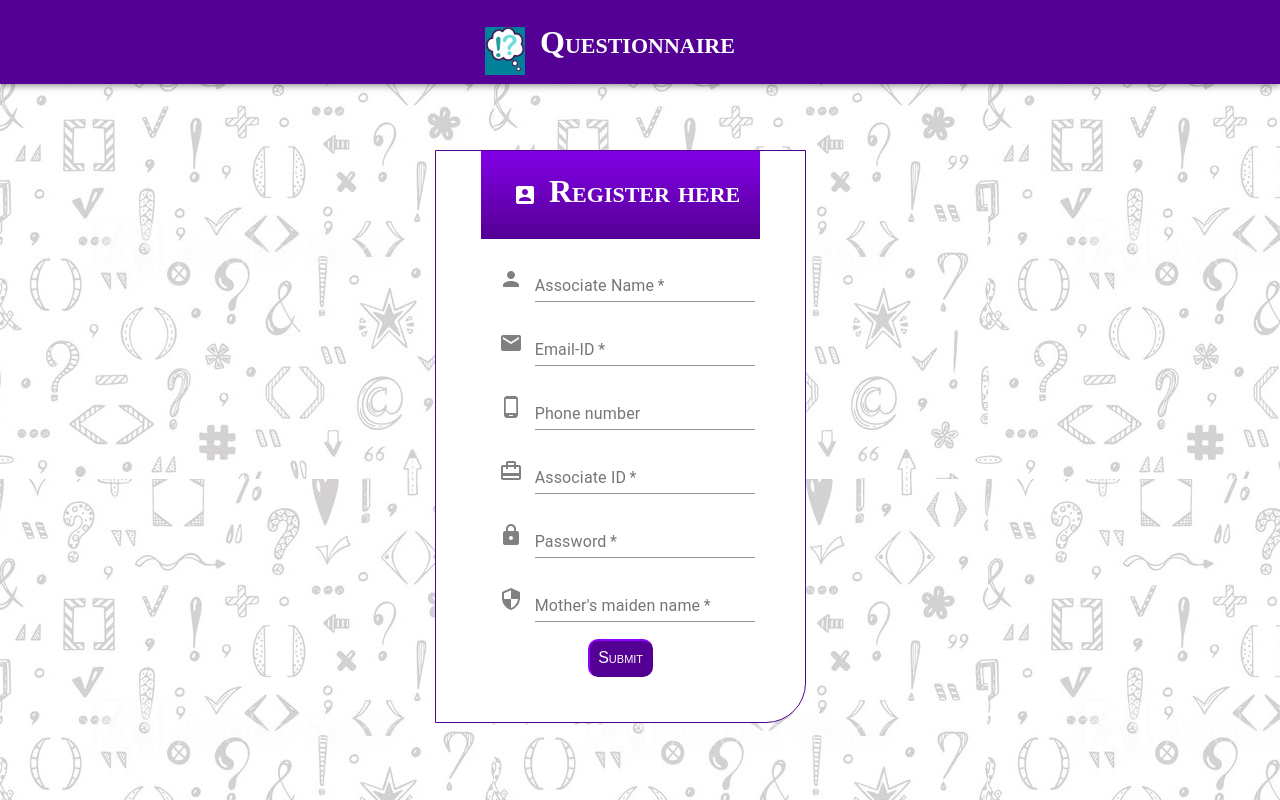
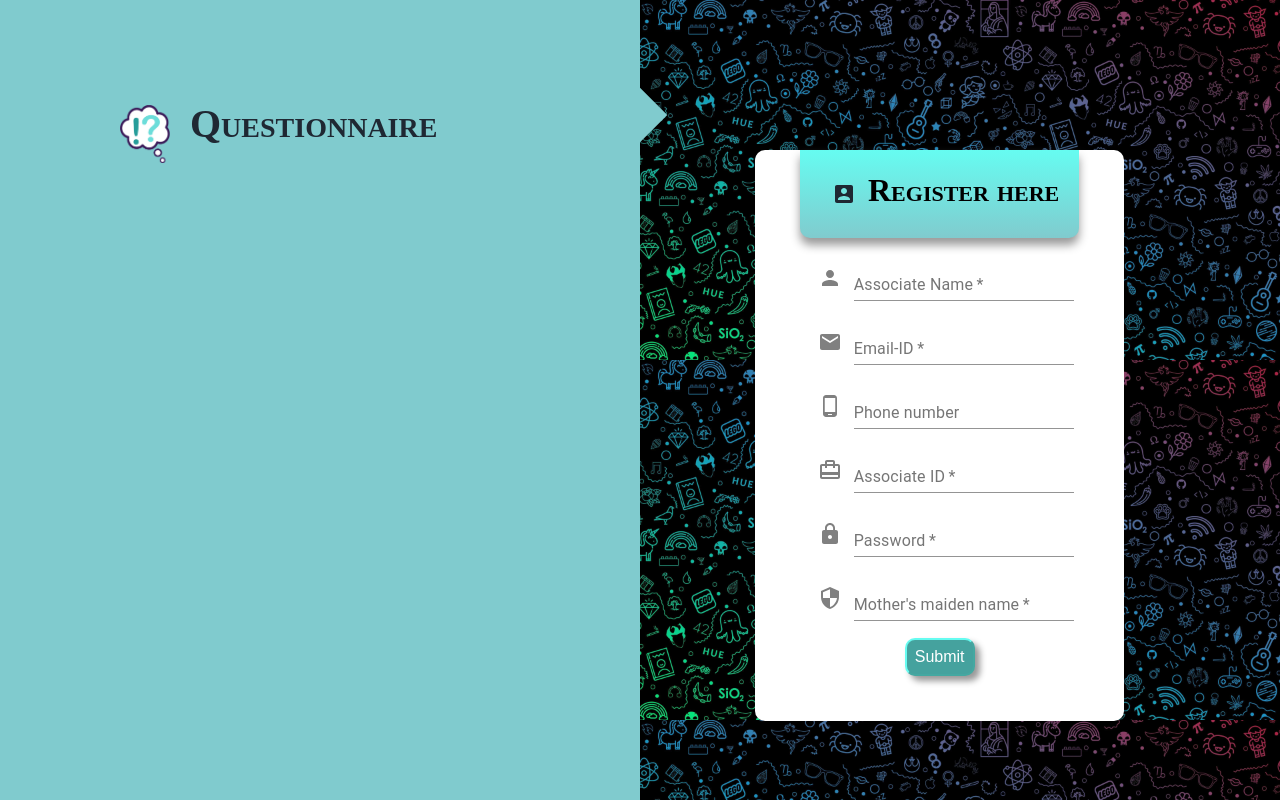
Before and after one commit to abhinaba-dutta-gupta/order_of_merlin, a React (Create React App) app: page /signup in a window 1280 px wide. Built offline with nearby package versions, Linux system fonts and the light colour scheme.

Commit message:
CSS changes

```diff
--- a/src/components/appbarLogin/appbarLogin.js
+++ b/src/components/appbarLogin/appbarLogin.js
@@ -8,7 +8,7 @@ class AppbarLogin extends Component {
     render() {
         return (
             <div>
-                <AppBar className='head' position="static" style={{ background: '#540094', padding: '10px', position: 'relative' }}>
+                <AppBar className='head' position="static" style={{ background: '#80cbce', padding: '10px', position: 'relative' }}>
                     <Toolbar style={{ display: 'flex', flexDirection: 'row-reverse' }}>
                         <img
                             className='logo-appbar-login'
--- a/src/modules/forgotpass/forgotpass.js
+++ b/src/modules/forgotpass/forgotpass.js
@@ -1,13 +1,14 @@
 import React, { Component } from 'react';
 import TextField from '@material-ui/core/TextField';
 import '../forgotpass/styles.css';
-import background from '../../images/background.jpg';
+import background from '../../images/background.webp';
 import { IconButton } from '@material-ui/core';
 import Modal from '../../components/modal/modal';
 import { Mail, LockOpen, Security, Lock } from '@material-ui/icons';
 import { withRouter } from 'react-router-dom';
-import Appbar from '../../components/appbar/appbar';
+// import Appbar from '../../components/appbar/appbar';
 import { forgetPassword } from '../../api/auth';
+import logo from '../../images/logo.png';
 
 
 class ForgotPassword extends Component {
@@ -132,10 +133,20 @@ class ForgotPassword extends Component {
     render() {
 
         return (
-            <div className='container' style={{ backgroundImage: `url(${background})` }}>
-                <Appbar></Appbar>
-                <div className='paper-forgot-pass'>
-                    <div className="card-head"><h1 className='card-title'><IconButton><LockOpen style={{ color: 'white' }} /></IconButton>Forgot Password</h1></div>
+            <div className="main-container">
+            <div style={{ background: '#80cbce' }}>
+                    <img
+                        className='logo-forgotpass'
+                        src={logo}
+                        alt="Logo"
+                    />
+                    <h1 className="brand-forgotpass">Questionnaire</h1>
+                </div>
+                <div className='container' style={{ backgroundImage: `url(${background})`, backgroundSize: 'contain' }}>
+                    {/*<Appbar></Appbar>*/}
+                    <div id="arrow"></div>
+                    <div className='paper-forgotpass'>
+                        <div className="card-head-forgotpass"><h1 className='card-title-forgotpass'><IconButton><LockOpen style={{ color: '#1f2833' }} /></IconButton>Forgot Password</h1></div>
                         <br></br>
                         <br></br>
                         <form onSubmit={this.contactSubmit.bind(this)}>
@@ -148,7 +159,7 @@ class ForgotPassword extends Component {
                                 <TextField required='required' type='text' size='medium' label="Mother's maiden name" variant="standard" onChange={this.handleChange.bind(this, "personalQuestion")} />
                             </p>
                             <span style={{ color: "red" }}>{this.state.errors["personalQuestion"]}</span>
-                        <p><button type='submit'>Submit</button></p>
+                            <p><button className='submit-btn-forgotpass' type='submit'>Submit</button></p>
                         </form>
                     </div>
 
@@ -174,6 +185,7 @@ class ForgotPassword extends Component {
                         </form>
                     </Modal>
                 </div>
+            </div>
         );
     }
 }
--- a/src/modules/forgotpass/styles.css
+++ b/src/modules/forgotpass/styles.css
@@ -5,21 +5,35 @@
     position: relative;
 }
 
-.paper-forgot-pass{
+.paper-forgotpass{
     top: calc(50% - 200px);
-    left: calc(50% - 230px);
+    left: calc(75% - 230px);
     position: fixed;
     padding: 0 40px 40px;
     background-color: white;
-    border: 1px solid #540094;
-    border-bottom-right-radius: 40px;
+    border-radius: 10px;
 }
 
 h1,h2,h3{
     margin: auto;
-    font-family: Arial, Helvetica, sans-serif;
-    font-variant: normal;
+    font-family: cursive;
+    font-variant: small-caps;
     cursor: pointer;
+}
+
+.logo-forgotpass {
+    left: calc(25% - 200px);
+    top: calc(25% - 95px);
+    width: 50px;
+    position: absolute;
+}
+
+.brand-forgotpass {
+    left: calc(25% - 130px);
+    top: calc(25% - 100px);
+    position: absolute;
+    color: #1f2833;
+    font-size: 40px;
 }
 
 
@@ -30,29 +44,33 @@ h1,h2,h3{
     padding: 20px 0 20px;
 }
 
-.card-title {
-    color: white;
+.card-title-forgotpass {
+    color: #1f2833;
 }
 
-.card-head {
-    background-color: #540094;
+.card-head-forgotpass {
+    background-color: #80cbce;
     display: inline-block;
     justify-content: center;
     align-items: center;
     padding: 20px;
-    background-image:linear-gradient(#8200E6,transparent);
+    background-image:linear-gradient(#66fcf1,transparent);
+    box-shadow: 0px 7px 10px 0 #999999;
+    border-bottom-right-radius: 10px;
+    border-bottom-left-radius: 10px;
 }
 
-button {
-    background-color: #540094;
+.submit-btn-forgotpass {
+    background-color: #45a29e;
     color: white;
     padding: 8px;
     border-radius: 10px;
-    border-color: #8200E6;
+    border-color: #66fcf1;
     font-variant: normal;
     font-size: 16px;
+    box-shadow: 5px 5px 6px 0 #999999;
 }
 
-button:hover {
-    background-color: #8200E6;
+.submit-btn-forgotpass:hover {
+    background-color: #66fcf1;
 }
--- a/src/modules/login/login.js
+++ b/src/modules/login/login.js
@@ -7,6 +7,7 @@ import { Email, Lock } from '@material-ui/icons';
 import { withRouter } from 'react-router-dom';
 // import Appbar from '../../components/appbar/appbar';
 import { login } from '../../api/auth';
+import logo from '../../images/logo.png';
 
 
 class Signin extends Component {
@@ -87,12 +88,19 @@ class Signin extends Component {
     render() {
         return (
             <div className="main-container">
-                <div style={{background: '#540094'}}>
+                <div style={{ background: '#80cbce' }}>
+                    <img
+                        className='logo-login'
+                        src={logo}
+                        alt="Logo"
+                    />
+                    <h1 className="brand-login">Questionnaire</h1>
                 </div>
                 <div className='container' style={{ backgroundImage: `url(${background})`, backgroundSize: 'contain' }}>
                     {/*<Appbar></Appbar>*/}
+                    <div id="arrow"></div>
                     <div className='paper-login'>
-                        <div className="card-head"><h1 className='card-title'><IconButton><Lock style={{ color: 'white' }} /></IconButton>Login here</h1></div>
+                        <div className="card-head-login"><h1 className='card-title-login'><IconButton><Lock style={{ color: '#1f2833' }} /></IconButton>Login here</h1></div>
                         <br></br>
                         <form onSubmit={this.contactSubmit.bind(this)}>
                             <p>
@@ -106,7 +114,7 @@ class Signin extends Component {
                             </p>
                             <span style={{ color: "red" }}>{this.state.errors["password"]}</span>
                             <br></br>
-                            <p><button type='submit'>Submit</button></p>
+                            <p><button className='submit-btn-login' type='submit'>Submit</button></p>
                         </form>
                         <div style={{ alignContent: 'left' }}>
                             <p>Do not have an account?&nbsp;<Link to="./signup">REGISTER</Link></p>
--- a/src/modules/login/styles.css
+++ b/src/modules/login/styles.css
@@ -16,15 +16,14 @@
     position: fixed;
     padding: 0 45px 45px;
     background-color: white;
-    border: 1px solid #540094;
-    border-bottom-right-radius: 40px;
+    border-radius: 10px;
 }
 
 
 h1,h2,h3{
     margin: auto;
-    font-family: Arial, Helvetica, sans-serif;
-    font-variant: normal;
+    font-family: cursive;
+    font-variant: small-caps;
     cursor: pointer;
 }
 
@@ -36,29 +35,58 @@ h1,h2,h3{
     padding: 20px 0 20px;
 }
 
-.card-title {
-    color: white;
+.card-title-login {
+    color: #1f2833;
 }
 
-.card-head {
-    background-color: #540094;
+.card-head-login {
+    background-color: #80cbce;
     display: inline-block;
     justify-content: center;
     align-items: center;
     padding: 20px;
-    background-image:linear-gradient(#8200E6,transparent);
+    background-image:linear-gradient(#66fcf1,transparent);
+    box-shadow: 0px 7px 10px 0 #999999;
+    border-bottom-right-radius: 10px;
+    border-bottom-left-radius: 10px;
 }
 
-button {
-    background-color: #540094;
+.submit-btn-login {
+    background-color: #45a29e;
     color: white;
     padding: 8px;
     border-radius: 10px;
-    border-color: #8200E6;
+    border-color: #66fcf1;
     font-variant: normal;
     font-size: 16px;
+    box-shadow: 5px 5px 6px 0 #999999;
 }
 
-button:hover {
-    background-color: #8200E6;
+.submit-btn-login:hover {
+    background-color: #66fcf1;
 }
+
+.logo-login {
+    left: calc(25% - 200px);
+    top: calc(25% - 95px);
+    width: 50px;
+    position: absolute;
+}
+
+.brand-login {
+    left: calc(25% - 130px);
+    top: calc(25% - 100px);
+    position: absolute;
+    color: #1f2833;
+    font-size: 40px;
+}
+
+#arrow {
+    width: 0;
+    height: 0;
+    border-right: 40px solid transparent;
+    border-bottom: 40px solid #80cbce;
+    transform: rotate(225deg);
+    margin-top: 95px;
+    margin-left: -21px;
+}
--- a/src/modules/question/styles.css
+++ b/src/modules/question/styles.css
@@ -7,7 +7,7 @@
 
 .paper-question {
     top: calc(50% - 220px);
-    left: calc(50% - 430px);
+    left: calc(50% - 440px);
     position: fixed;
     padding: 0 0 20px;
     background-color: white;
@@ -33,22 +33,6 @@ h1,h2,h3{
     font-variant: normal;
 }
 
-#triangle {
-    width: 0;
-    height: 0;
-    border-right: 40px solid transparent;
-    border-bottom: 40px solid rgb(176, 176, 176);
-    transform: rotate(90deg);
-}
-
-.logo {
-    height: 50px;
-    width: 45px;
-    z-index: 1000;
-    margin-top: 0.8%;
-    margin-left: 38.5%;
-    position: absolute;
-}
 
 .grid {
     font-family: Arial, Helvetica, sans-serif;
@@ -57,20 +41,17 @@ h1,h2,h3{
     font-variant: normal;
 }
 
-.article-container {
-    display: flex;
-    flex-wrap: wrap;
-    margin: 0;
-    box-sizing: border-box;
+.qa-container {
+    display: grid;
+    grid-template-columns: 1fr 0.1fr 1fr;
 }
 
- .article {
-    flex: 0 0 49%;
-    padding-left: 15px;
-    padding-right: 15px;
-    margin: 0;
-    box-sizing: border-box;
- }
+.question-block, .answer-block {
+    width: 400px;
+    height: 300px;
+    padding: 10px 10px 40px 10px;
+}
+
 
 .slider {
     z-index: 2000;
@@ -85,18 +66,19 @@ p {
     align-items: center;
 }
 
-button {
-    background-color: #540094;
+.button-question {
+    background-color: #45a29e;
     color: white;
     padding: 8px;
     border-radius: 10px;
-    border-color: #8200E6;
+    border-color: #66fcf1;
     font-variant: normal;
     font-size: 16px;
+    box-shadow: 5px 5px 6px 0 #999999;
 }
 
-button:hover {
-    background-color: #8200E6;
+.button-question:hover {
+    background-color: #66fcf1;
 }
 
 hr {
--- a/src/modules/signup/signup.js
+++ b/src/modules/signup/signup.js
@@ -1,13 +1,14 @@
 import React, { Component } from 'react';
 import TextField from '@material-ui/core/TextField';
 import '../signup/styles.css';
-import background from '../../images/background.jpg';
+import background from '../../images/background.webp';
 import { IconButton } from '@material-ui/core';
 import Modal from '../../components/modal/modal';
 import { AccountBox, PhoneAndroid, Email, CardTravel, Lock, Person, Security } from '@material-ui/icons';
 import { withRouter } from 'react-router-dom';
-import Appbar from '../../components/appbar/appbar';
+// import Appbar from '../../components/appbar/appbar';
 import { signup } from '../../api/auth';
+import logo from '../../images/logo.png';
 
 class Signup extends Component {
   constructor() {
@@ -136,10 +137,20 @@ class Signup extends Component {
   render() {
 
     return (
-      <div className='container' style={{ backgroundImage: `url(${background})` }}>
-        <Appbar></Appbar>
+      <div className="main-container">
+        <div style={{ background: '#80cbce' }}>
+          <img
+            className='logo-signup'
+            src={logo}
+            alt="Logo"
+          />
+          <h1 className="brand-login">Questionnaire</h1>
+        </div>
+        <div className='container' style={{ backgroundImage: `url(${background})`, backgroundSize: 'contain' }}>
+          {/*<Appbar></Appbar>*/}
+          <div id="arrow"></div>
           <div className='paper-signup'>
-          <div className="card-head"><h1 className='card-title'><IconButton><AccountBox style={{ color: 'white' }} /></IconButton>Register here</h1></div>
+            <div className="card-head-signup"><h1 className='card-title'><IconButton><AccountBox style={{ color: '#1f2833' }} /></IconButton>Register here</h1></div>
             <form onSubmit={this.contactSubmit.bind(this)}>
               <p>
                 <IconButton><Person style={{ color: 'grey' }} /></IconButton>
@@ -170,7 +181,7 @@ class Signup extends Component {
                 <TextField required='required' type='text' size='small' name="personalQuestion" label="Mother's maiden name" variant="standard" value={this.state.personalQuestion} onChange={this.changeHandler.bind(this, "personalQuestion")} />
               </p>
               <span style={{ color: "red" }}>{this.state.errors["personalQuestion"]}</span>
-            <button type="submit">Submit</button>
+              <button className='submit-btn-signup' type="submit">Submit</button>
             </form>
           </div>
           <Modal onClose={this.showModal} show={this.state.show}>
@@ -178,6 +189,7 @@ class Signup extends Component {
             <button onClick={this.redirectToSignin}>Back to Login</button>
           </Modal>
         </div>
+      </div>
     );
   }
 }
--- a/src/modules/signup/styles.css
+++ b/src/modules/signup/styles.css
@@ -7,12 +7,11 @@
 
 .paper-signup{
     top: calc(50% - 250px);
-    left: calc(50% - 205px);
+    left: calc(75% - 205px);
     position: fixed;
     padding: 0 45px 45px;
     background-color: white;
-    border: 1px solid #540094;
-    border-bottom-right-radius: 40px;
+    border-radius: 10px;
 }
 
 h1,h2,h3{
@@ -30,29 +29,48 @@ h1,h2,h3{
     padding: 20px 0 20px;
 }
 
-.card-title {
-    color: white;
+.card-title-signup {
+    color: #1f2833;
 }
 
-.card-head {
-    background-color: #540094;
+.card-head-signup {
+    background-color: #80cbce;
     display: inline-block;
     justify-content: center;
     align-items: center;
     padding: 20px;
-    background-image:linear-gradient(#8200E6,transparent);
+    background-image:linear-gradient(#66fcf1,transparent);
+    box-shadow: 0px 7px 10px 0 #999999;
+    border-bottom-right-radius: 10px;
+    border-bottom-left-radius: 10px;
 }
 
-button {
-    background-color: #540094;
+.submit-btn-signup {
+    background-color: #45a29e;
     color: white;
     padding: 8px;
     border-radius: 10px;
-    border-color: #8200E6;
+    border-color: #66fcf1;
     font-variant: normal;
     font-size: 16px;
+    box-shadow: 5px 5px 6px 0 #999999;
 }
 
-button:hover {
-    background-color: #8200E6;
+.submit-btn-signup:hover {
+    background-color: #66fcf1;
 }
+
+.logo-signup {
+    left: calc(25% - 200px);
+    top: calc(25% - 95px);
+    width: 50px;
+    position: absolute;
+}
+
+.brand-signup {
+    left: calc(25% - 130px);
+    top: calc(25% - 100px);
+    position: absolute;
+    color: #1f2833;
+    font-size: 40px;
+}
```
Also changed, not shown: src/components/modal/modal.js (+6 -3 lines), src/modules/question/question.js (+6 -13 lines), src/images/logo.png. Lines whose indentation alone changed are shown as unchanged.
